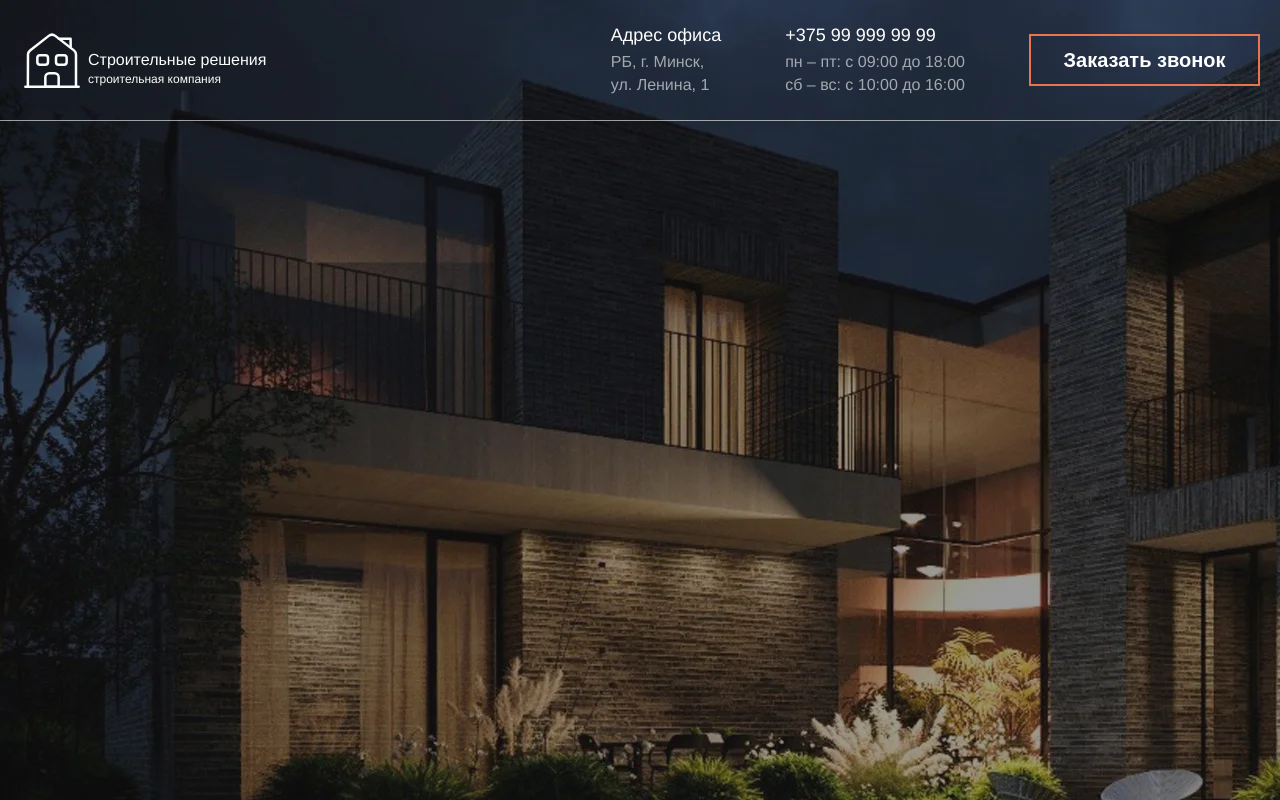
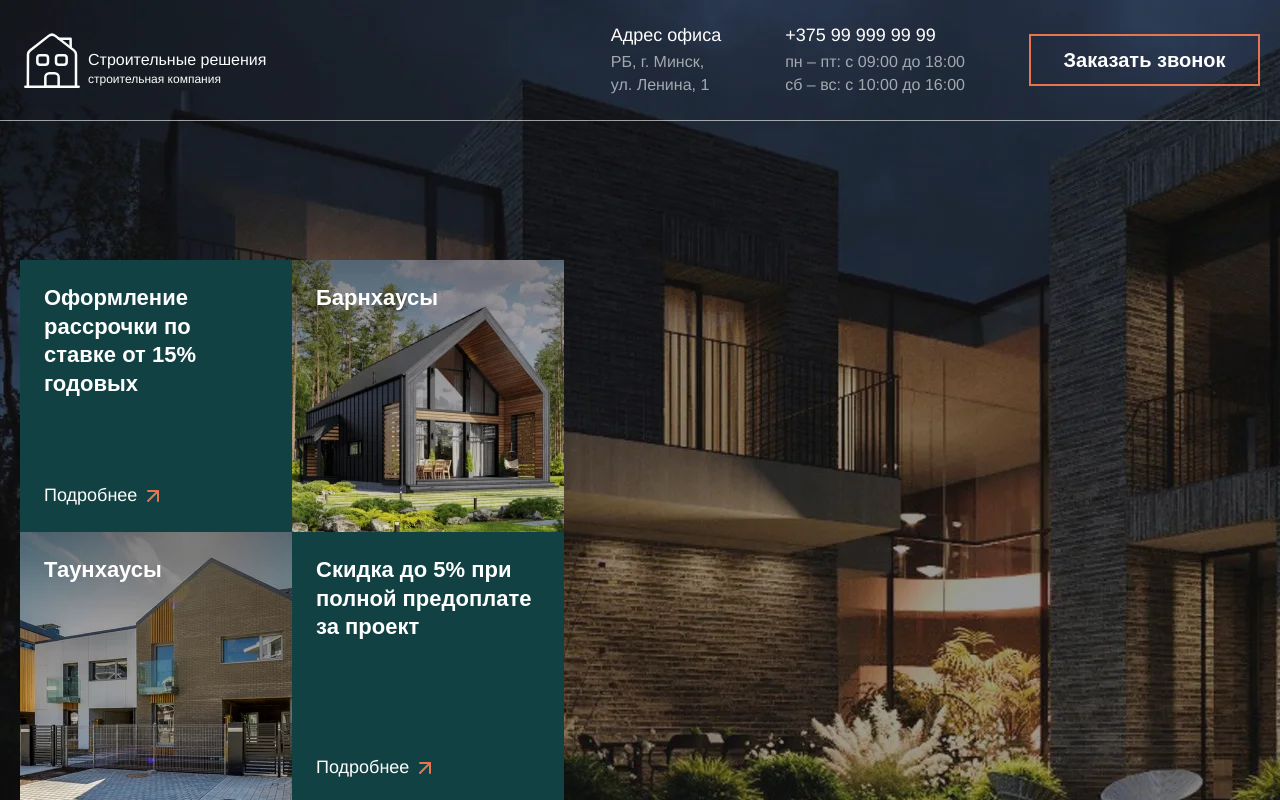
Before and after one commit to DiMoNiO04/test-web-space, a Next.js app: page / in a window 1280 px wide. Shown: the top 800 px of the page. Built offline with nearby package versions, Linux system fonts and the light colour scheme.

Commit message:
feat: add heroCards block

```diff
--- a/src/components/blocks/heroCards/HeroCards.module.scss
+++ b/src/components/blocks/heroCards/HeroCards.module.scss
@@ -0,0 +1,9 @@
+.cards {
+  @include grid(1);
+  width: fit-content;
+}
+
+.cardsRow {
+  @include grid(2);
+  width: fit-content;
+}
--- a/src/components/blocks/heroCards/HeroCards.tsx
+++ b/src/components/blocks/heroCards/HeroCards.tsx
@@ -1,8 +1,21 @@
 import React from 'react';
 import styles from './HeroCards.module.scss';
+import SaleCard from '../saleCard/SaleCard';
+import PhotoCard from '../photoCard/PhotoCard';
 
 const HeroCards: React.FC = () => {
-  return <div></div>;
+  return (
+    <div className={styles.cards}>
+      <div className={styles.cardsRow}>
+        <SaleCard text="Оформление рассрочки по ставке от 15% годовых" linkUrl="#" />
+        <PhotoCard text="Барнхаусы" urlImage="/images/barnhouses.webp" />
+      </div>
+      <div className={styles.cardsRow}>
+        <PhotoCard text="Таунхаусы" urlImage="/images/taunhouses.webp" />
+        <SaleCard text="Скидка до 5% при полной предоплате за проект" linkUrl="#" />
+      </div>
+    </div>
+  );
 };
 
 export default HeroCards;
--- a/src/components/blocks/photoCard/PhotoCard.module.scss
+++ b/src/components/blocks/photoCard/PhotoCard.module.scss
@@ -0,0 +1,15 @@
+.card {
+  @include sizes(272px, 272px);
+  position: relative;
+}
+
+.image {
+  @include fullSize;
+}
+
+.text {
+  @include gilroy22;
+  position: absolute;
+  left: 24px;
+  top: 24px;
+}
--- a/src/components/blocks/photoCard/PhotoCard.tsx
+++ b/src/components/blocks/photoCard/PhotoCard.tsx
@@ -1,8 +1,21 @@
 import React from 'react';
 import styles from './PhotoCard.module.scss';
+import Image from 'next/image';
 
-const PhotoCard: React.FC = () => {
-  return <div></div>;
+interface IPhotoCard {
+  text: string;
+  urlImage: string;
+}
+
+const PhotoCard: React.FC<IPhotoCard> = ({ text, urlImage }) => {
+  return (
+    <div className={styles.card}>
+      <div className={styles.image}>
+        <Image src={urlImage} alt={text} width={272} height={272} />
+      </div>
+      <div className={styles.text}>{text}</div>
+    </div>
+  );
 };
 
 export default PhotoCard;
--- a/src/components/blocks/saleCard/SaleCard.module.scss
+++ b/src/components/blocks/saleCard/SaleCard.module.scss
@@ -0,0 +1,12 @@
+.card {
+  @include sizes(272px, 272px);
+  @include flexColumn;
+  flex-direction: column;
+  justify-content: space-between;
+  background-color: $accent2600;
+  padding: 24px;
+}
+
+.text {
+  @include gilroy22;
+}
--- a/src/components/blocks/saleCard/SaleCard.tsx
+++ b/src/components/blocks/saleCard/SaleCard.tsx
@@ -1,8 +1,19 @@
 import React from 'react';
 import styles from './SaleCard.module.scss';
+import { Button, EButtonClass } from '@/components/ui';
 
-const SaleCard: React.FC = () => {
-  return <div></div>;
+interface ISaleCard {
+  text: string;
+  linkUrl: string;
+}
+
+const SaleCard: React.FC<ISaleCard> = ({ text, linkUrl }) => {
+  return (
+    <div className={styles.card}>
+      <div className={styles.text}>{text}</div>
+      <Button text="Подробнее" nameClass={EButtonClass.ARROW} isLink={true} linkUrl={linkUrl} />
+    </div>
+  );
 };
 
 export default SaleCard;
--- a/src/components/sections/hero/Hero.module.scss
+++ b/src/components/sections/hero/Hero.module.scss
@@ -4,4 +4,5 @@
   background-repeat: no-repeat;
   height: 1000px;
   width: 100%;
+  padding-top: 260px;
 }
--- a/src/components/sections/hero/Hero.tsx
+++ b/src/components/sections/hero/Hero.tsx
@@ -1,11 +1,14 @@
 import React from 'react';
 import styles from './Hero.module.scss';
+import { HeroCards } from '@/components/blocks';
 
 const Hero: React.FC = () => {
   return (
     <section className={styles.section}>
       <div className="container">
-        <div className={styles.container}></div>
+        <div className={styles.container}>
+          <HeroCards />
+        </div>
       </div>
     </section>
   );
--- a/src/components/ui/button/Button.module.scss
+++ b/src/components/ui/button/Button.module.scss
@@ -54,5 +54,22 @@
 .arrow {
   @include flexCenterStart;
   @include helvetica18;
+  @include transition(color);
   column-gap: 4px;
+  color: $white;
+  width: fit-content;
+
+  svg {
+    @include sizes(24px, 24px);
+    position: relative;
+    transition: transform 0.2s ease;
+  }
+
+  @include hover {
+    color: $accent500;
+
+    svg {
+      transform: translate(2px, -2px);
+    }
+  }
 }
--- a/src/components/ui/button/Button.tsx
+++ b/src/components/ui/button/Button.tsx
@@ -42,6 +42,7 @@ const Button: React.FC<IButton> = ({
     return (
       <Link href={linkUrl} className={className} target={isExternal ? '_blank' : '_self'}>
         {text}
+        {nameClass === EButtonClass.ARROW && <UpRightArrow />}
       </Link>
     );
   }
--- a/src/styles/utils/_texts.scss
+++ b/src/styles/utils/_texts.scss
@@ -3,6 +3,13 @@
   font-size: 20px;
   font-weight: 800;
   line-height: 24px;
+}
+
+@mixin gilroy22 {
+    font-family: 'Gilroy', sans-serif;
+    font-size: 22px;
+    font-weight: 800;
+    line-height: 28.6px;
 }
 
 @mixin helvetica10 {
```
